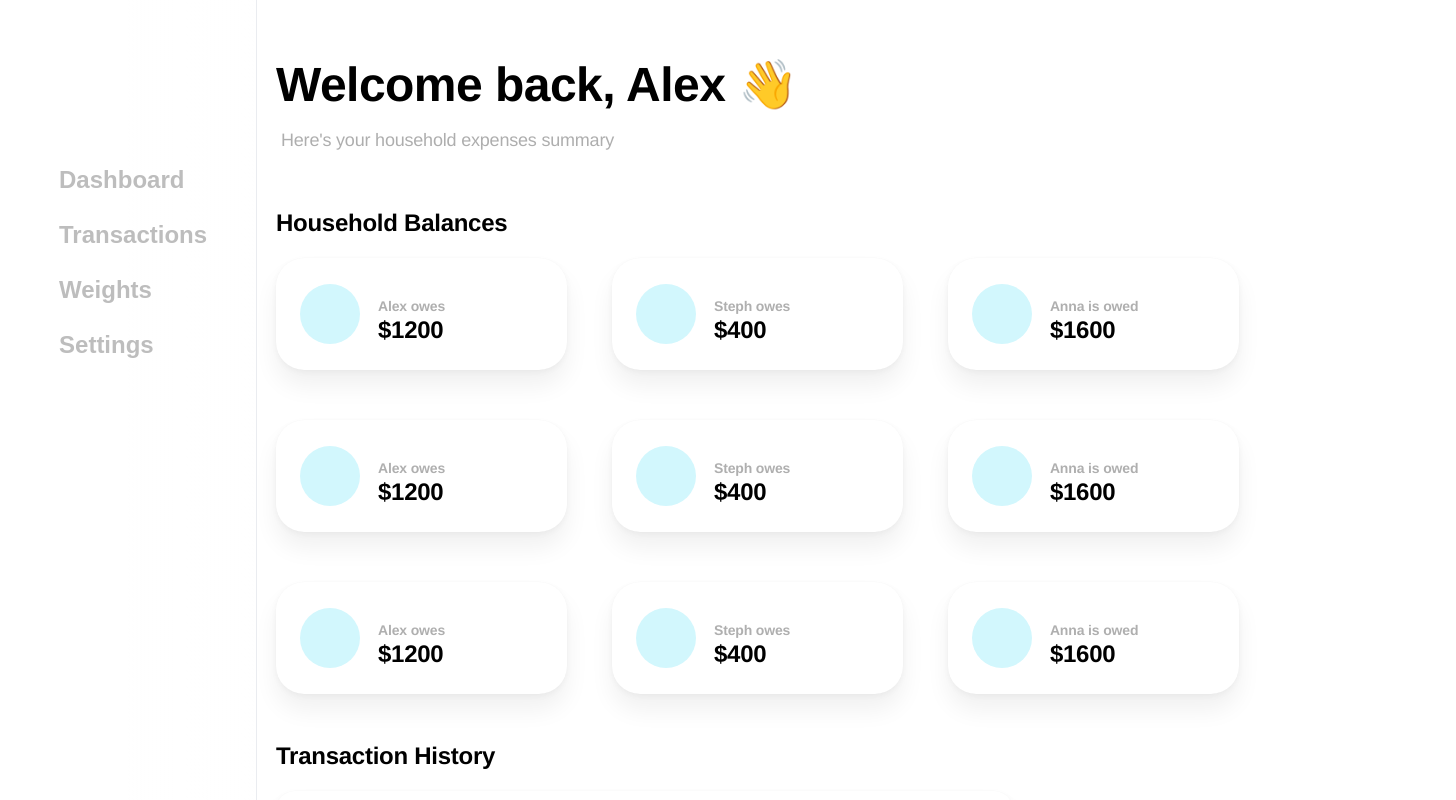
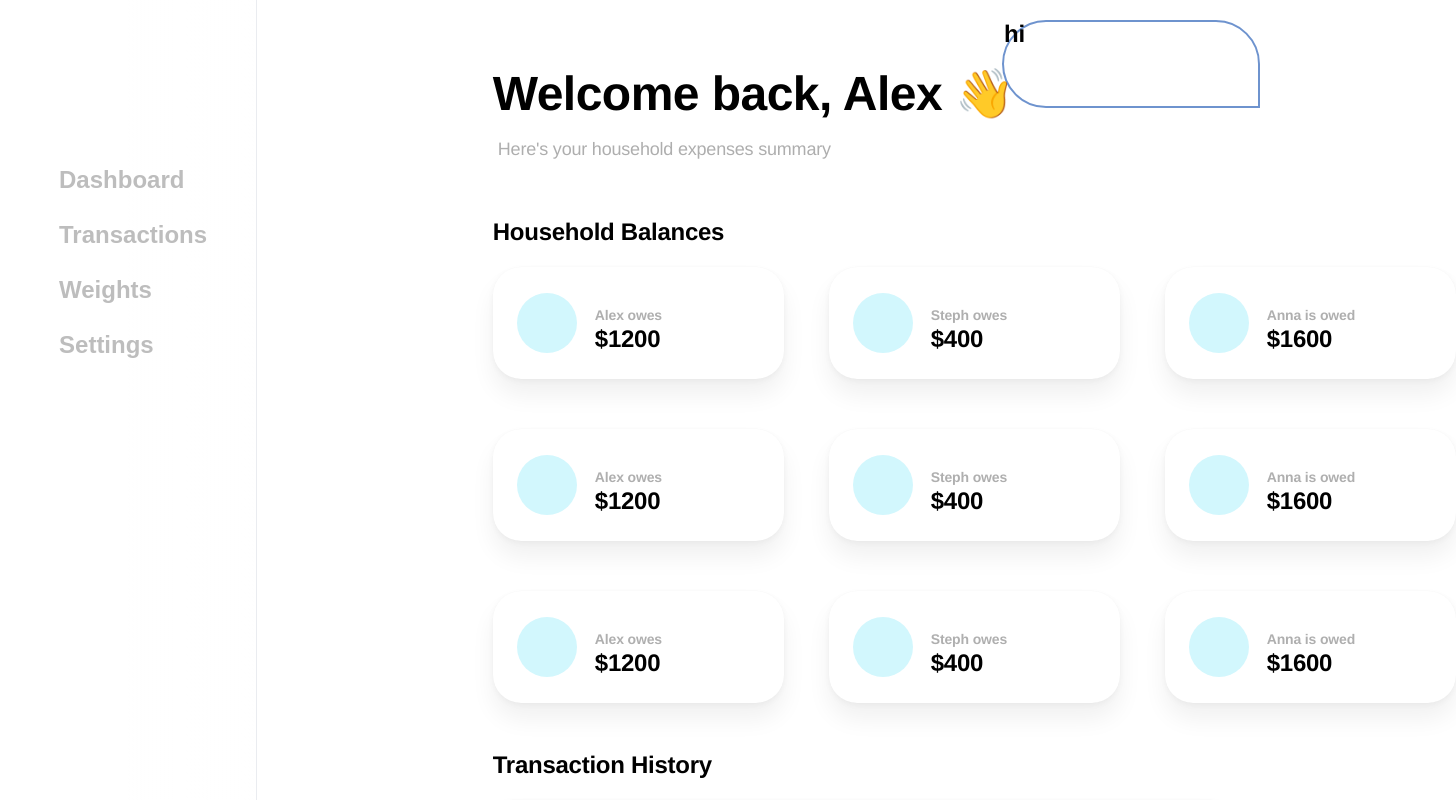
Before and after one commit to akirafeng2/everyday_rewards_finance_tool, a React (Vite) app in the folder src/frontend/: page / in a window 1280 px wide. Shown: the top 800 px of the page, 1456 px wide, since content can reach past the window. Built offline with nearby package versions, Linux system fonts and the light colour scheme.

Commit message:
adding account button

```diff
--- a/src/frontend/src/App.css
+++ b/src/frontend/src/App.css
@@ -41,7 +41,7 @@
 
 #main {
   height: 100%;
-  width: 80%;
+  max-width: 1536px;
   padding: 20px;
   margin: 0% 0% 0% 20%;
   color: #000000;
--- /dev/null
+++ b/src/frontend/src/components/account_button.css
@@ -0,0 +1,9 @@
+.account_button {
+  border: 2px solid;
+  border-color: rgba(107, 145, 205, 0.976);
+  border-radius: 50px 50px 0px 50px;
+  height: 84px;
+  float: right;
+  top: 0;
+  width: 254px;
+}
--- /dev/null
+++ b/src/frontend/src/components/account_button.tsx
@@ -0,0 +1,9 @@
+import './account_button.css'
+
+const AccountButton = () => {
+    return (
+      <div className='account_button'>hi</div>
+    );
+  };
+
+  export default AccountButton;
--- a/src/frontend/src/main.tsx
+++ b/src/frontend/src/main.tsx
@@ -1,24 +1,24 @@
-import React from 'react'
-import ReactDOM from 'react-dom/client'
-import App from './App.tsx'
-import Sidebar from './components/sidebar.tsx'
+import React from "react";
+import ReactDOM from "react-dom/client";
+import App from "./App.tsx";
+import Sidebar from "./components/sidebar.tsx";
 import { BrowserRouter, Routes, Route } from "react-router-dom";
-import Dashboard from './pages/Dashboard/Dashboard.tsx'
-import Transactions from './pages/Transactions'
-import Weights from './pages/Weights'
-import Settings from './pages/Settings'
+import Dashboard from "./pages/Dashboard/Dashboard.tsx";
+import Transactions from "./pages/Transactions";
+import Weights from "./pages/Weights";
+import Settings from "./pages/Settings";
+import AccountButton from "./components/account_button.tsx";
 
+import "./index.css";
 
-import './index.css'
-
-ReactDOM.createRoot(document.getElementById('root')!).render(
+ReactDOM.createRoot(document.getElementById("root")!).render(
   <React.StrictMode>
-
     {/* Router defines what routes are available and which page it then checks out from that .
       Anything using these links should be placed inside BrowserRouter */}
     <BrowserRouter>
       <Sidebar />
-
+      <div id="main">
+        <AccountButton />
         <Routes>
           <Route path="/" element={<App />} />
           <Route path="/Dashboard" element={<Dashboard />} />
@@ -26,7 +26,7 @@ ReactDOM.createRoot(document.getElementById('root')!).render(
           <Route path="/Weights" element={<Weights />} />
           <Route path="/Settings" element={<Settings />} />
         </Routes>
+      </div>
     </BrowserRouter>
-
-  </React.StrictMode>,
-)
+  </React.StrictMode>
+);
--- a/src/frontend/src/pages/Dashboard/Dashboard.tsx
+++ b/src/frontend/src/pages/Dashboard/Dashboard.tsx
@@ -7,7 +7,7 @@ import "./dashboard.css";
 
 function Dashboard() {
   return (
-    <div id="main">
+    <div>
       <Header text="Welcome back, Alex 👋" />
       <SubHeader text="Here's your household expenses summary" />
       Household Balances
```
Lines whose indentation alone changed are shown as unchanged.
